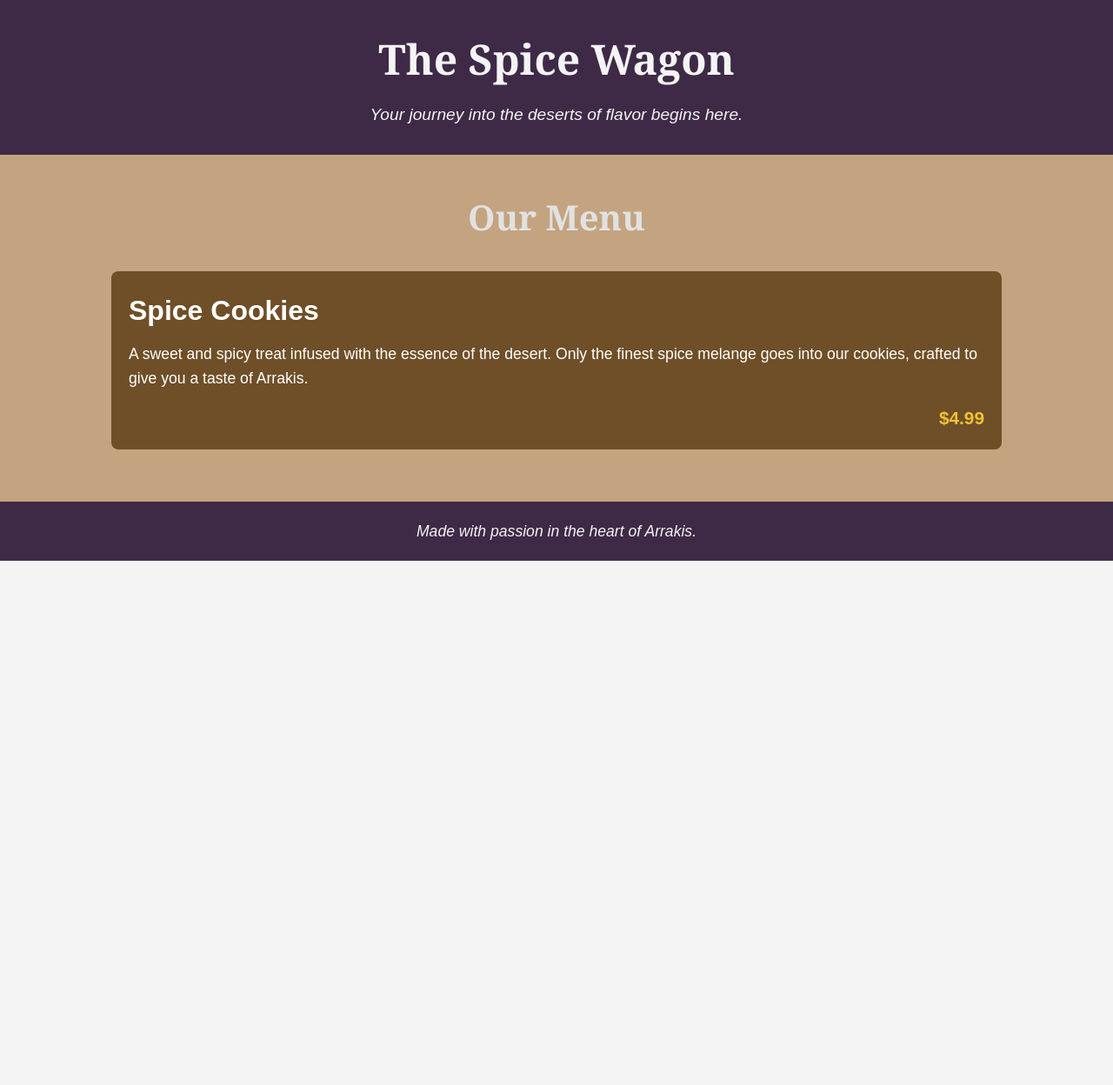
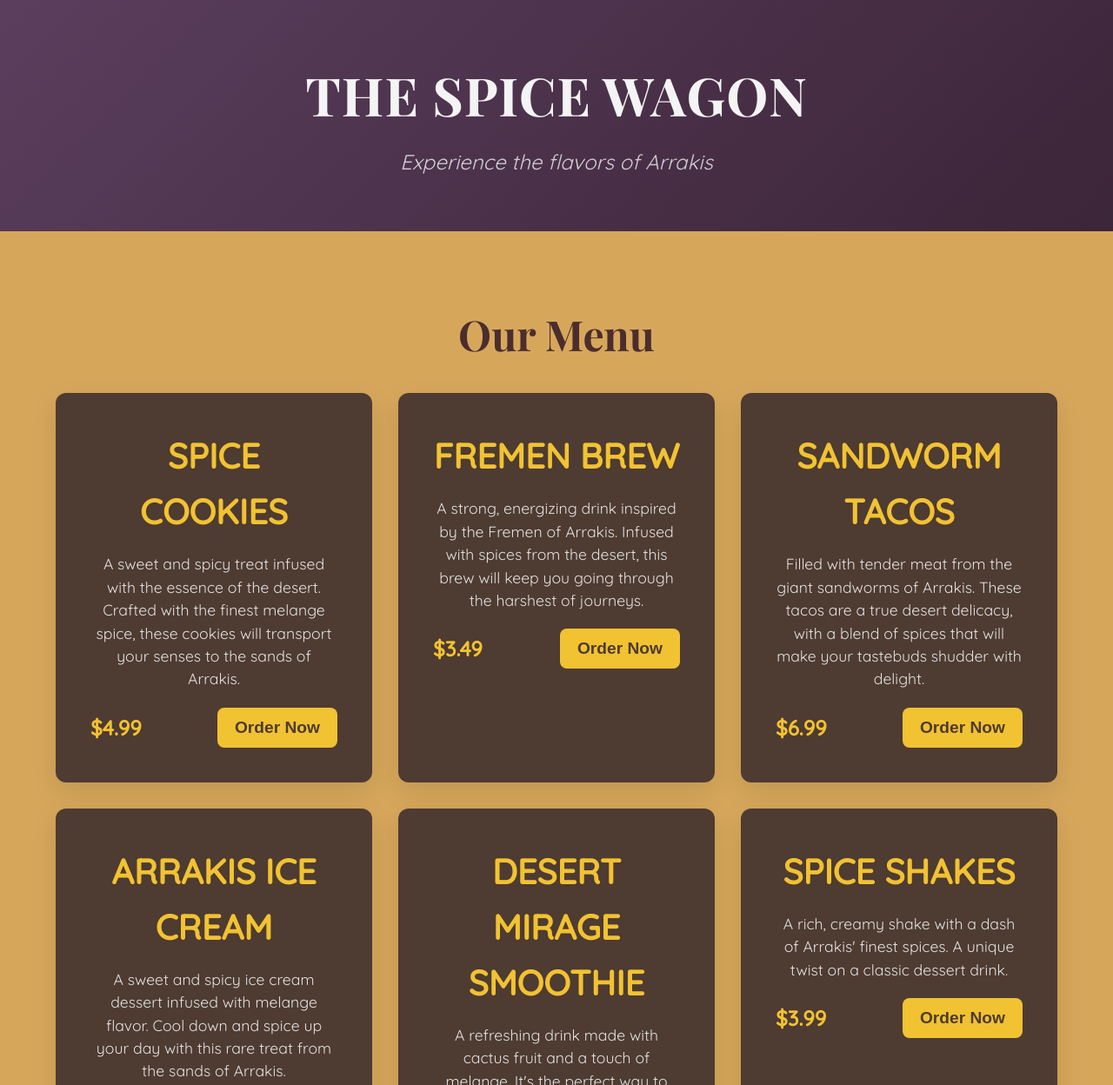
Before and after one commit to joeatyourmomshouse/food-truck-web-page, a plain HTML site: page index.html in a window 1280 px wide. Shown: the top 1248 px of the page at 87% size. Before the commit the page ends 800 px from the top, so only its background shows below. Drawn offline with nearby package versions, Linux system fonts and the light colour scheme.

Commit message:
I made it WONDERFULL

```diff
--- a/index.html
+++ b/index.html
@@ -1,35 +1,109 @@
-
 <!DOCTYPE html>
 <html lang="en">
 <head>
     <meta charset="UTF-8">
     <meta name="viewport" content="width=device-width, initial-scale=1.0">
-    <title>The Spice Wagon - Dune Inspired Food Truck</title>
+    <meta name="description" content="The Spice Wagon - A Dune-inspired food truck offering spice cookies, drinks, and more. Taste the desert, taste Arrakis.">
+    <title>The Spice Wagon | Dune Inspired Food Truck</title>
     <link rel="stylesheet" href="styles.css">
+    <link href="https://fonts.googleapis.com/css2?family=Playfair+Display:wght@700&family=Quicksand:wght@400;500&display=swap" rel="stylesheet">
 </head>
 <body>
+
+    <!-- HEADER SECTION -->
     <header>
         <div class="container">
-            <h1>The Spice Wagon</h1>
-            <p>Your journey into the deserts of flavor begins here.</p>
+            <div class="header-content">
+                <h1>The Spice Wagon</h1>
+                <p class="tagline">Experience the flavors of Arrakis</p>
+            </div>
         </div>
     </header>
 
+    <!-- MENU SECTION -->
     <section class="menu">
         <div class="container">
             <h2>Our Menu</h2>
-            <div class="menu-item">
-                <h3>Spice Cookies</h3>
-                <p>A sweet and spicy treat infused with the essence of the desert. Only the finest spice melange goes into our cookies, crafted to give you a taste of Arrakis.</p>
-                <span class="price">$4.99</span>
+            <div class="menu-items">
+
+                <!-- Spice Cookies -->
+                <div class="menu-item">
+                    <h3>Spice Cookies</h3>
+                    <p>A sweet and spicy treat infused with the essence of the desert. Crafted with the finest melange spice, these cookies will transport your senses to the sands of Arrakis.</p>
+                    <div class="price-container">
+                        <span class="price">$4.99</span>
+                        <button class="order-button">Order Now</button>
+                    </div>
+                </div>
+
+                <!-- Fremen Brew -->
+                <div class="menu-item">
+                    <h3>Fremen Brew</h3>
+                    <p>A strong, energizing drink inspired by the Fremen of Arrakis. Infused with spices from the desert, this brew will keep you going through the harshest of journeys.</p>
+                    <div class="price-container">
+                        <span class="price">$3.49</span>
+                        <button class="order-button">Order Now</button>
+                    </div>
+                </div>
+
+                <!-- Sandworm Tacos -->
+                <div class="menu-item">
+                    <h3>Sandworm Tacos</h3>
+                    <p>Filled with tender meat from the giant sandworms of Arrakis. These tacos are a true desert delicacy, with a blend of spices that will make your tastebuds shudder with delight.</p>
+                    <div class="price-container">
+                        <span class="price">$6.99</span>
+                        <button class="order-button">Order Now</button>
+                    </div>
+                </div>
+
+                <!-- Arrakis Ice Cream -->
+                <div class="menu-item">
+                    <h3>Arrakis Ice Cream</h3>
+                    <p>A sweet and spicy ice cream dessert infused with melange flavor. Cool down and spice up your day with this rare treat from the sands of Arrakis.</p>
+                    <div class="price-container">
+                        <span class="price">$5.49</span>
+                        <button class="order-button">Order Now</button>
+                    </div>
+                </div>
+
+                <!-- Desert Mirage Smoothie -->
+                <div class="menu-item">
+                    <h3>Desert Mirage Smoothie</h3>
+                    <p>A refreshing drink made with cactus fruit and a touch of melange. It's the perfect way to quench your thirst while dreaming of the dunes.</p>
+                    <div class="price-container">
+                        <span class="price">$4.49</span>
+                        <button class="order-button">Order Now</button>
+                    </div>
+                </div>
+
+                <!-- Spice Shakes -->
+                <div class="menu-item">
+                    <h3>Spice Shakes</h3>
+                    <p>A rich, creamy shake with a dash of Arrakis' finest spices. A unique twist on a classic dessert drink.</p>
+                    <div class="price-container">
+                        <span class="price">$3.99</span>
+                        <button class="order-button">Order Now</button>
+                    </div>
+                </div>
+
             </div>
         </div>
     </section>
 
+    <!-- FOOTER SECTION -->
     <footer>
         <div class="container">
-            <p>Made with passion in the heart of Arrakis.</p>
+            <p class="footer-text">Made with passion in the heart of Arrakis. Designed by Spice Wagon Creators.</p>
         </div>
     </footer>
+
+    <!-- Smooth Scroll for order button -->
+    <script>
+        document.querySelectorAll('.order-button').forEach(button => {
+            button.addEventListener('click', function() {
+                alert('Thank you for your order! Your delicious dish is on its way.');
+            });
+        });
+    </script>
 </body>
 </html>
--- a/styles.css
+++ b/styles.css
@@ -1,86 +1,190 @@
-/* Resetting default styles */
+/* Global Reset */
 * {
     margin: 0;
     padding: 0;
     box-sizing: border-box;
 }
 
+/* Body & Background */
 body {
-    font-family: 'Arial', sans-serif;
-    background: #f4f4f4;
-    color: #e1e1e1;
+    font-family: 'Quicksand', sans-serif;
+    background: #e6e0c9; /* Soft sand color */
+    color: #d1c9c1; /* Light gray text */
     line-height: 1.6;
+    overflow-x: hidden;
 }
 
+/* Container */
 .container {
-    width: 80%;
+    width: 90%;
+    max-width: 1200px;
     margin: 0 auto;
 }
 
+/* Header Styles */
 header {
-    background: #3e2a47; /* Deep purple, Dune inspired */
+    background: linear-gradient(135deg, #5b3e5d, #3b2538); /* Rich Dune-inspired purple gradient */
     color: #f4f4f4;
-    padding: 30px 0;
+    text-align: center;
+    padding: 60px 0;
+    position: relative;
+    z-index: 1;
+}
+
+header h1 {
+    font-family: 'Playfair Display', serif;
+    font-size: 3.8em;
+    letter-spacing: 1px;
+    text-transform: uppercase;
+    font-weight: 700;
+    margin-bottom: 10px;
+}
+
+header .tagline {
+    font-size: 1.5em;
+    font-weight: 300;
+    font-style: italic;
+    opacity: 0.8;
+}
+
+/* Menu Section */
+section.menu {
+    background: #d6a75b; /* Warm desert sand color */
+    padding: 80px 0;
     text-align: center;
 }
 
-header h1 {
+section.menu h2 {
     font-size: 3em;
-    font-family: 'Georgia', serif;
+    color: #4b2d2d; /* Dark spice brown */
+    font-family: 'Playfair Display', serif;
+    margin-bottom: 30px;
 }
 
-header p {
-    font-size: 1.2em;
-    margin-top: 10px;
-    font-style: italic;
+.menu-items {
+    display: grid;
+    grid-template-columns: repeat(auto-fill, minmax(280px, 1fr));
+    gap: 30px;
+    justify-items: center;
 }
 
-section.menu {
-    background: #c4a380; /* Light desert sand color */
-    padding: 40px 0;
+/* Menu Item Styles */
+.menu-item {
+    background: #4e3b31; /* Spice brown */
+    border-radius: 12px;
+    padding: 40px;
+    box-shadow: 0 10px 30px rgba(0, 0, 0, 0.1);
+    color: #fff;
+    width: 100%;
+    transition: all 0.3s ease-in-out;
 }
 
-section.menu h2 {
-    text-align: center;
-    font-size: 2.5em;
-    margin-bottom: 30px;
-    font-family: 'Georgia', serif;
-}
-
-.menu-item {
-    background: #6f4f28; /* Spice brown color */
-    border-radius: 8px;
-    padding: 20px;
-    margin: 20px 0;
-    color: #fff;
+.menu-item:hover {
+    transform: translateY(-10px);
+    box-shadow: 0 15px 45px rgba(0, 0, 0, 0.2);
 }
 
 .menu-item h3 {
-    font-size: 2em;
-    margin-bottom: 10px;
+    font-size: 2.5em;
+    margin-bottom: 15px;
+    color: #f1c232; /* Spice gold */
+    text-transform: uppercase;
 }
 
 .menu-item p {
     font-size: 1.1em;
-    margin-bottom: 15px;
+    margin-bottom: 20px;
+    color: #e1e1e1;
+    line-height: 1.5;
 }
 
-.menu-item .price {
-    display: block;
-    text-align: right;
-    font-size: 1.3em;
-    font-weight: bold;
-    color: #f1c232; /* Gold, spice color */
+.price-container {
+    display: flex;
+    justify-content: space-between;
+    align-items: center;
 }
 
+.price {
+    font-size: 1.5em;
+    font-weight: bold;
+    color: #f1c232; /* Gold spice color */
+}
+
+.order-button {
+    background-color: #f1c232;
+    color: #4e3b31;
+    border: none;
+    padding: 12px 20px;
+    font-size: 1.2em;
+    font-weight: 600;
+    border-radius: 8px;
+    cursor: pointer;
+    transition: background-color 0.3s ease;
+}
+
+.order-button:hover {
+    background-color: #d1b50e;
+}
+
+/* Footer Styles */
 footer {
-    background: #3e2a47;
+    background-color: #3b2538; /* Deep purple */
     color: #f4f4f4;
     text-align: center;
-    padding: 20px 0;
+    padding: 30px 0;
     font-size: 1.1em;
 }
 
-footer p {
+footer .footer-text {
     font-style: italic;
+    opacity: 0.8;
 }
+
+/* Mobile Responsiveness */
+@media (max-width: 768px) {
+    header h1 {
+        font-size: 2.8em;
+    }
+
+    header .tagline {
+        font-size: 1.2em;
+    }
+
+    section.menu h2 {
+        font-size: 2.5em;
+    }
+
+    .menu-items {
+        grid-template-columns: 1fr 1fr;
+    }
+
+    .menu-item {
+        padding: 30px;
+    }
+
+    .order-button {
+        font-size: 1.1em;
+        padding: 10px 15px;
+    }
+}
+
+/* Smooth Scroll */
+html {
+    scroll-behavior: smooth;
+}
+
+/* Animation Keyframes */
+@keyframes fadeIn {
+    0% {
+        opacity: 0;
+        transform: translateY(20px);
+    }
+    100% {
+        opacity: 1;
+        transform: translateY(0);
+    }
+}
+
+.container {
+    animation: fadeIn 1s ease-out;
+}
```
